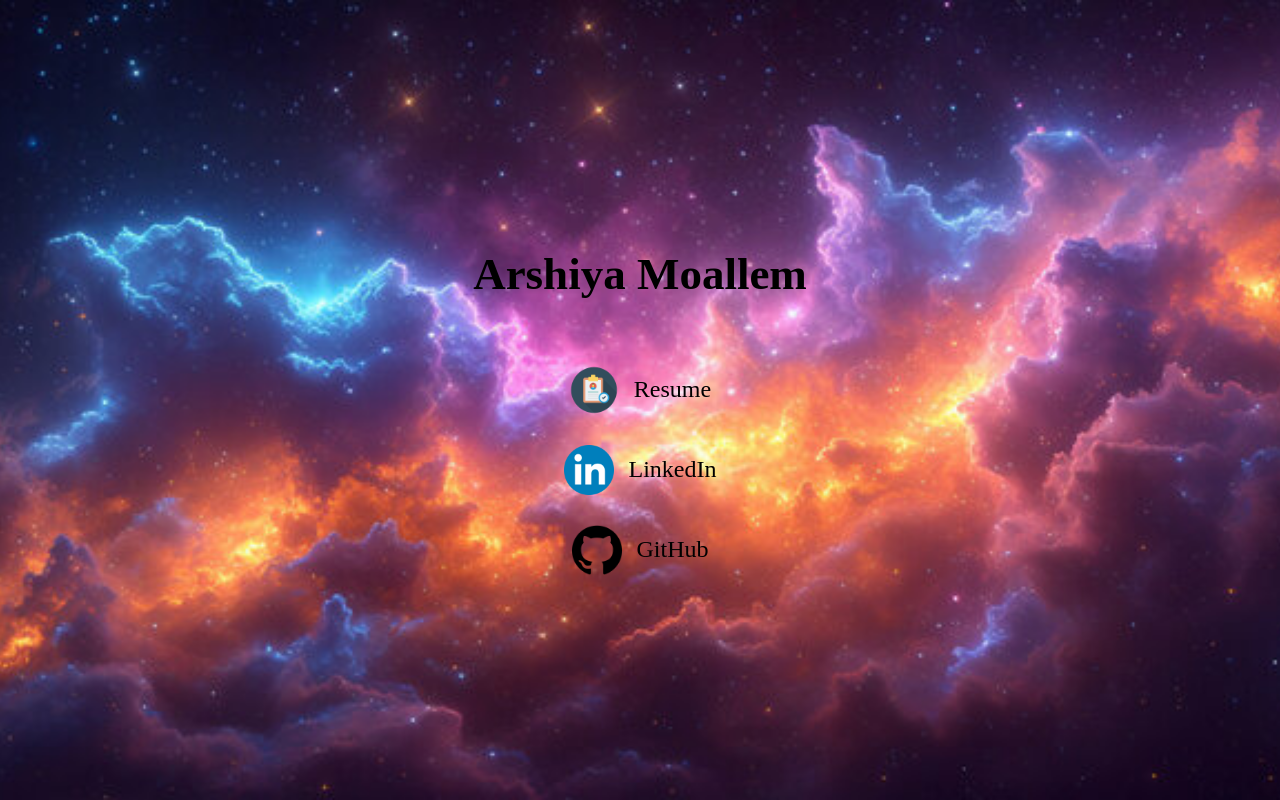
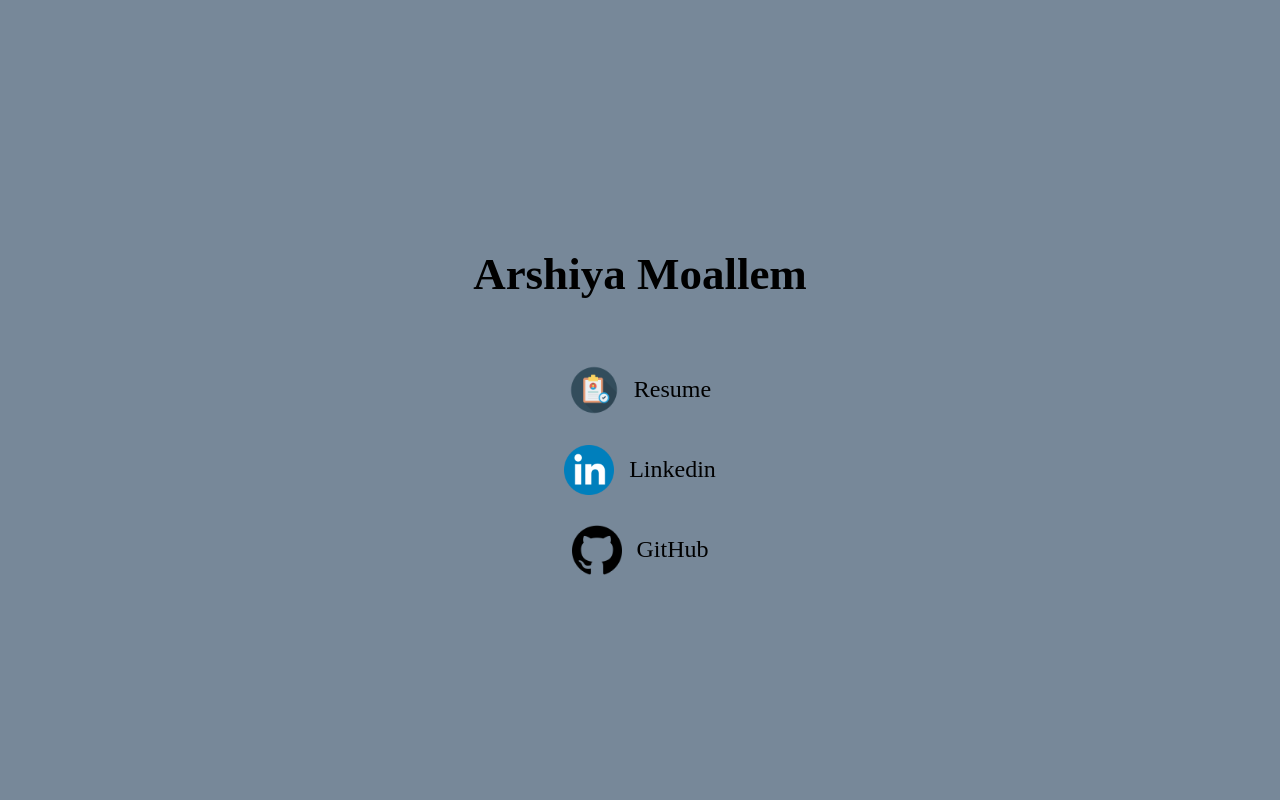
Before and after one commit to arshiyamoallem/Portfolio-Website-v1, a plain HTML site: page index.html in a window 1280 px wide. Drawn offline with Linux system fonts and the light colour scheme.

Commit message:
Update index.html

```diff
--- a/index.html
+++ b/index.html
@@ -9,7 +9,7 @@
             font-family: 'Times New Roman', Times, serif;
             margin: 0;
             padding: 0;
-            background-image: url(cool_cloud_background.jpg);
+            background-color: #778899;
             background-size: cover;
             background-repeat: no-repeat;
             background-position: center;
@@ -70,8 +70,8 @@
         </div>
 
         <div class="link-item">
-            <img src = "LinkedIn_icon_circle.svg.png" alt = "LinkedIn Icon">
-            <a href="https://www.linkedin.com/in/arshiya-moallem-63282b2a0/" target="_blank" title = "This takes you to Arshiya Moallem's LinkedIn">LinkedIn</a>
+            <img src = "LinkedIn_icon_circle.svg.png" alt = "Linkedin Icon">
+            <a href="https://www.linkedin.com/in/arshiya-moallem-63282b2a0/" target="_blank" title = "This takes you to Arshiya Moallem's Linkedin">Linkedin</a>
         </div>
 
         <div class="link-item">
```
